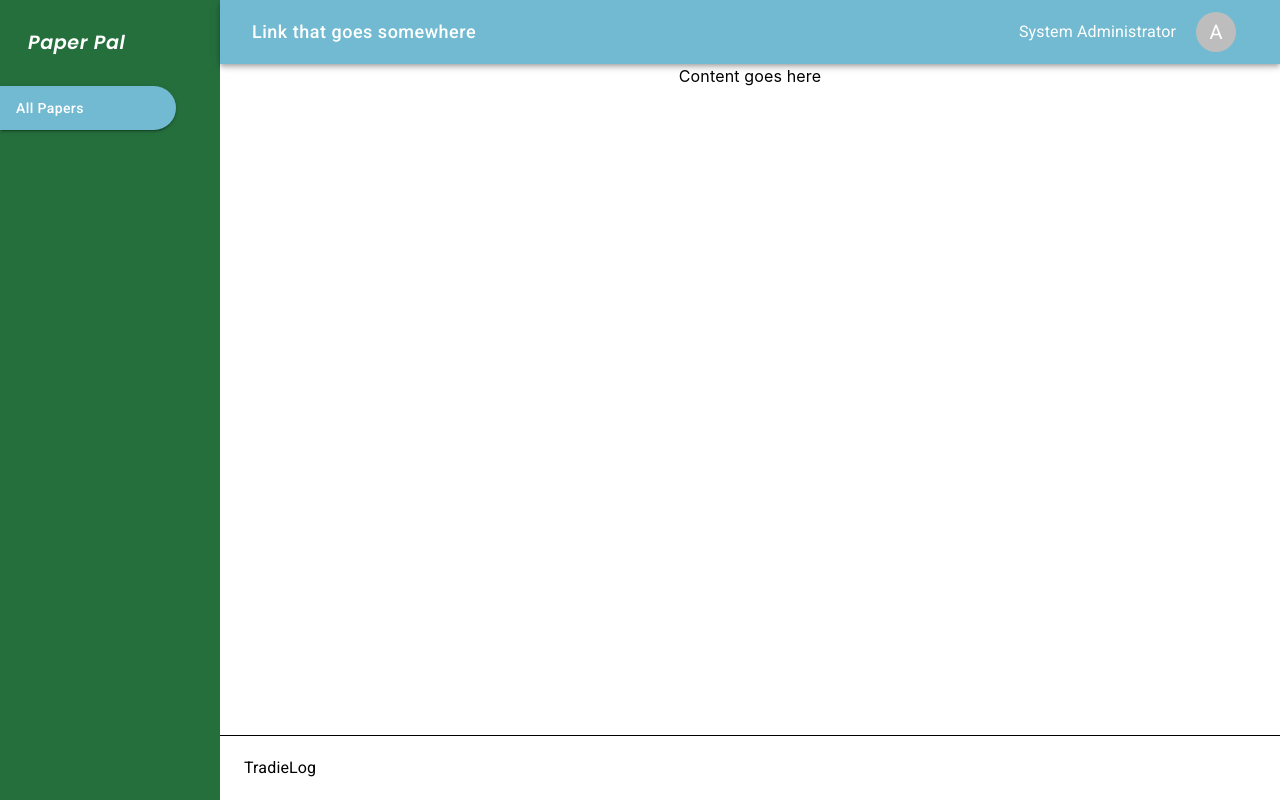
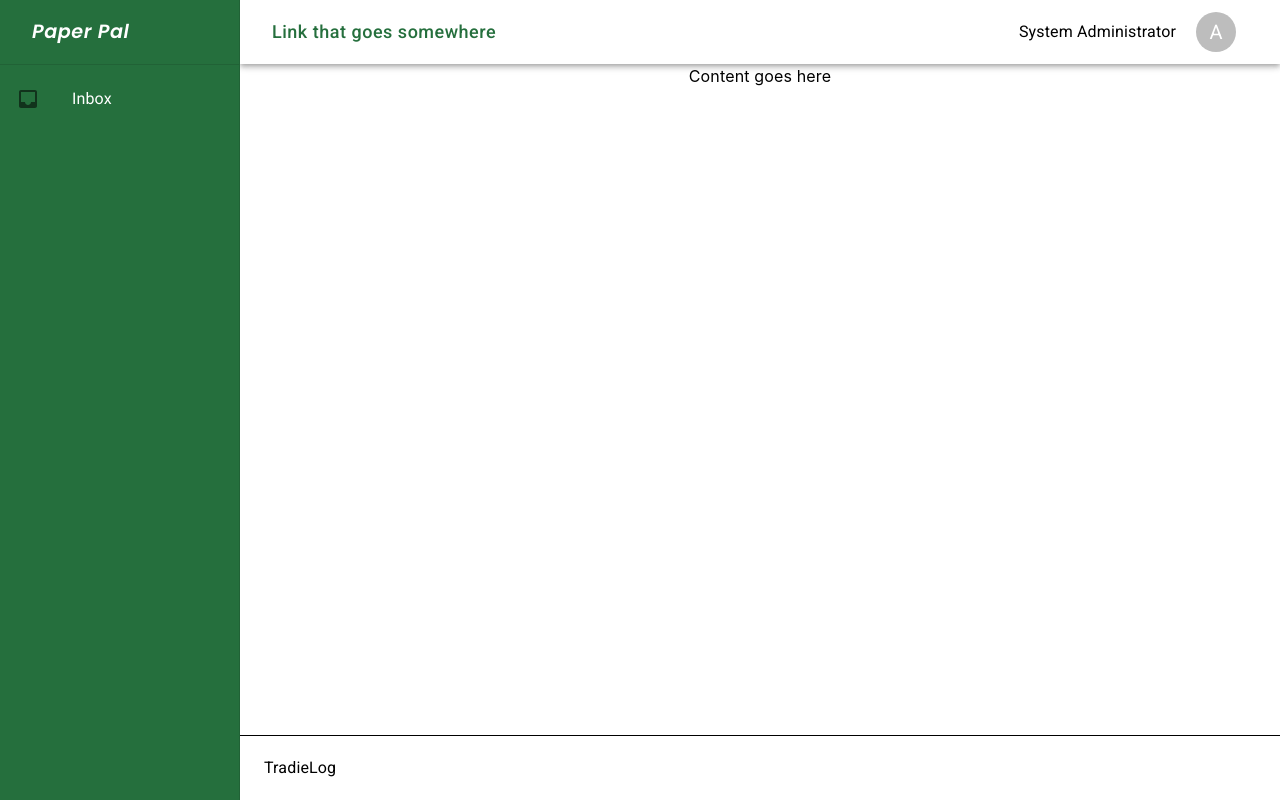
Before and after one commit to CSCI334/PaperPal-Frontend, a React (Vite) app: page / in a window 1280 px wide. Built offline with nearby package versions, Linux system fonts and the light colour scheme.

Commit message:
changed left drawer

```diff
--- a/package.json
+++ b/package.json
@@ -13,7 +13,7 @@
     "@emotion/styled": "^11.10.6",
     "@fontsource/poppins": "^4.5.10",
     "@fontsource/roboto": "^4.5.8",
-    "@mui/icons-material": "^5.11.11",
+    "@mui/icons-material": "^5.11.16",
     "@mui/material": "^5.11.15",
     "@types/react-router-dom": "^5.3.3",
     "react": "^18.2.0",
--- a/src/components/Header/Header.tsx
+++ b/src/components/Header/Header.tsx
@@ -24,14 +24,13 @@ function Home() {
             variant="text"
             sx={{
               fontSize: "18px",
-              color: "white",
             }}
           >
             Link that goes somewhere
           </Button>
         </Box>
 
-        <Typography color={"white"}> System Administrator </Typography>
+        <Typography> System Administrator </Typography>
         <IconButton sx={{ p: 0, marginX: "20px" }}>
           <Avatar>A</Avatar>
         </IconButton>
--- a/src/components/LeftNavbar/LeftNavbar.tsx
+++ b/src/components/LeftNavbar/LeftNavbar.tsx
@@ -1,23 +1,47 @@
 import { Box } from "@mui/system";
 import Logo from "../Logo/Logo";
-import { Button } from "@mui/material";
+import {
+  Button,
+  Divider,
+  Drawer,
+  List,
+  ListItem,
+  ListItemButton,
+  ListItemIcon,
+  ListItemText,
+  Toolbar,
+} from "@mui/material";
+import { Inbox, Mail } from "@mui/icons-material";
 
+const drawerWidth = 240;
 function LeftNavbar() {
   return (
-    <Box
-      sx={{ position: "sticky" }}
-      bgcolor={"primary.main"}
-      display={"flex"}
-      flexDirection={"column"}
-      minWidth={"220px"}
-      alignItems={"flex-start"}
+    <Drawer
+      sx={{
+        width: drawerWidth,
+        flexShrink: 0,
+        "& .MuiDrawer-paper": {
+          width: drawerWidth,
+          boxSizing: "border-box",
+        },
+      }}
+      variant="permanent"
+      anchor="left"
+      PaperProps={{
+        sx: {
+          backgroundColor: "primary.main",
+          color: "white",
+        },
+      }}
     >
-      <Box padding={"20px"}>
+      <Toolbar>
         <Logo></Logo>
-      </Box>
-      <Button
+      </Toolbar>
+      <Divider />
+      <List>
+        <ListItem disablePadding>
+          <ListItemButton
             sx={{
-          color: "white",
               width: "80%",
               paddingY: "10px",
               borderTopRightRadius: "25px",
@@ -26,12 +50,15 @@ function LeftNavbar() {
               borderTopLeftRadius: "0px",
               justifyContent: "left",
             }}
-        variant="contained"
-        color="secondary"
           >
-        All Papers
-      </Button>
-    </Box>
+            <ListItemIcon>
+              <Inbox />
+            </ListItemIcon>
+            <ListItemText primary={"Inbox"} />
+          </ListItemButton>
+        </ListItem>
+      </List>
+    </Drawer>
   );
 }
 export default LeftNavbar;
--- a/src/pages/Login/Login.tsx
+++ b/src/pages/Login/Login.tsx
@@ -7,6 +7,13 @@ import {
   Typography,
 } from "@mui/material";
 import LeftBanner from "../../components/LeftBanner/LeftBanner";
+
+declare module "@mui/material/Button" {
+  interface ButtonPropsColorOverrides {
+    neutral: true;
+  }
+}
+
 function Login() {
   return (
     <Box
@@ -52,7 +59,7 @@ function Login() {
             marginY: "20px",
           }}
           variant="contained"
-          color="secondary"
+          color="button"
         >
           Login
         </Button>
--- a/src/theme.tsx
+++ b/src/theme.tsx
@@ -1,23 +1,60 @@
 import { createTheme } from "@mui/material/styles";
 import { blue, grey, red } from "@mui/material/colors";
+
+declare module "@mui/material/Button" {
+  interface ButtonPropsColorOverrides {
+    button: true;
+  }
+}
+
+declare module "@mui/material/styles" {
+  interface Theme {
+    status: {
+      danger: string;
+      action: string;
+    };
+  }
+  // allow configuration using `createTheme`
+  interface ThemeOptions {
+    status?: {
+      danger?: string;
+      action?: string;
+    };
+  }
+
+  interface Palette {
+    button: Palette["primary"];
+  }
+  interface PaletteOptions {
+    button: PaletteOptions["primary"];
+  }
+}
 
 // https://mui.com/material-ui/customization/theming/
 const theme = createTheme({
   palette: {
     primary: {
       main: "#256F3D",
+      contrastText: "white",
     },
     secondary: {
-      main: "#72BAD1",
+      main: "#FFFFFF",
+      contrastText: "black",
     },
     error: {
       main: red.A400,
+      contrastText: "white",
     },
     text: {
       primary: "#000000",
       secondary: "#BEBEBF",
     },
+    button: {
+      main: "#72BAD1",
+      contrastText: "white",
+    },
   },
+
   typography: {
     h6: {
       color: "text.primary",
@@ -27,6 +64,10 @@ const theme = createTheme({
       textTransform: "none",
     },
   },
+  status: {
+    danger: red[500],
+    action: "#72BAD1",
+  },
 });
 
 export default theme;
```
Also changed, not shown: 1 other file (tests, documents, lock files or other folders). Lines whose indentation alone changed are shown as unchanged.
